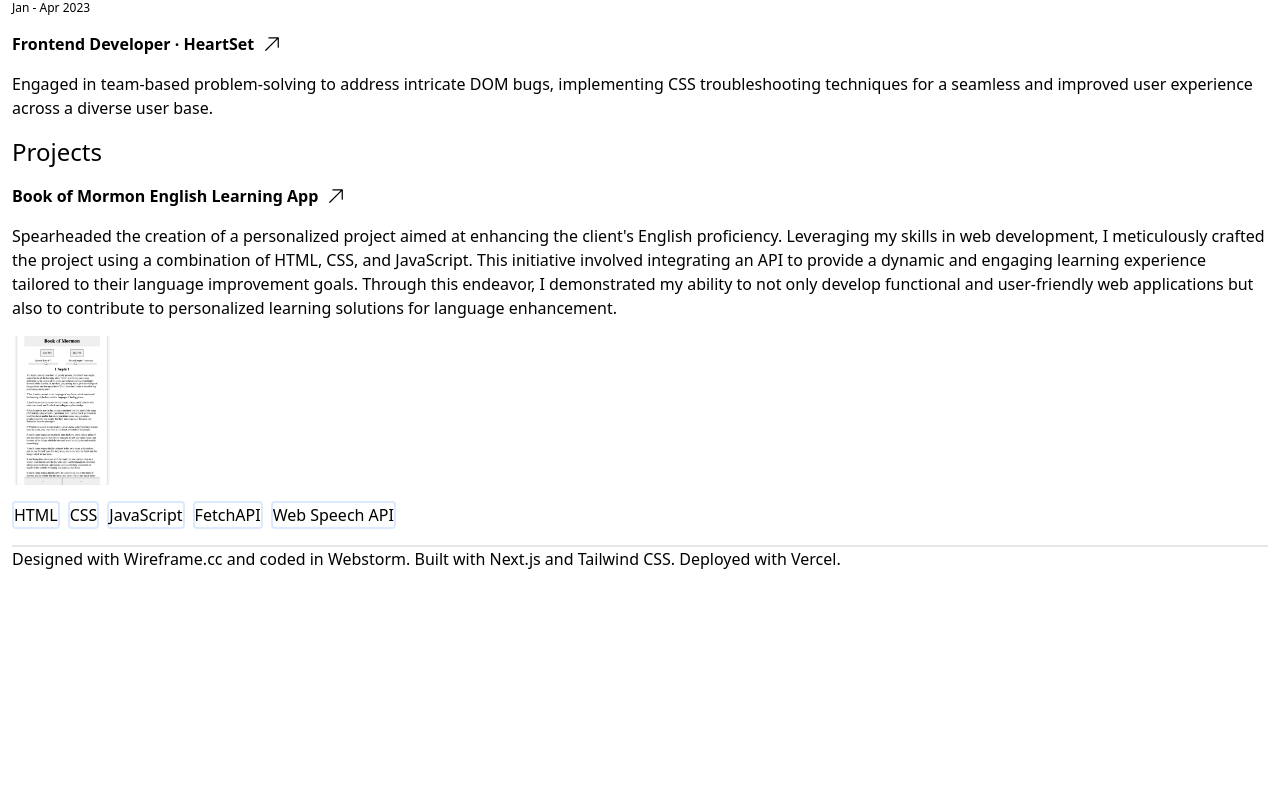
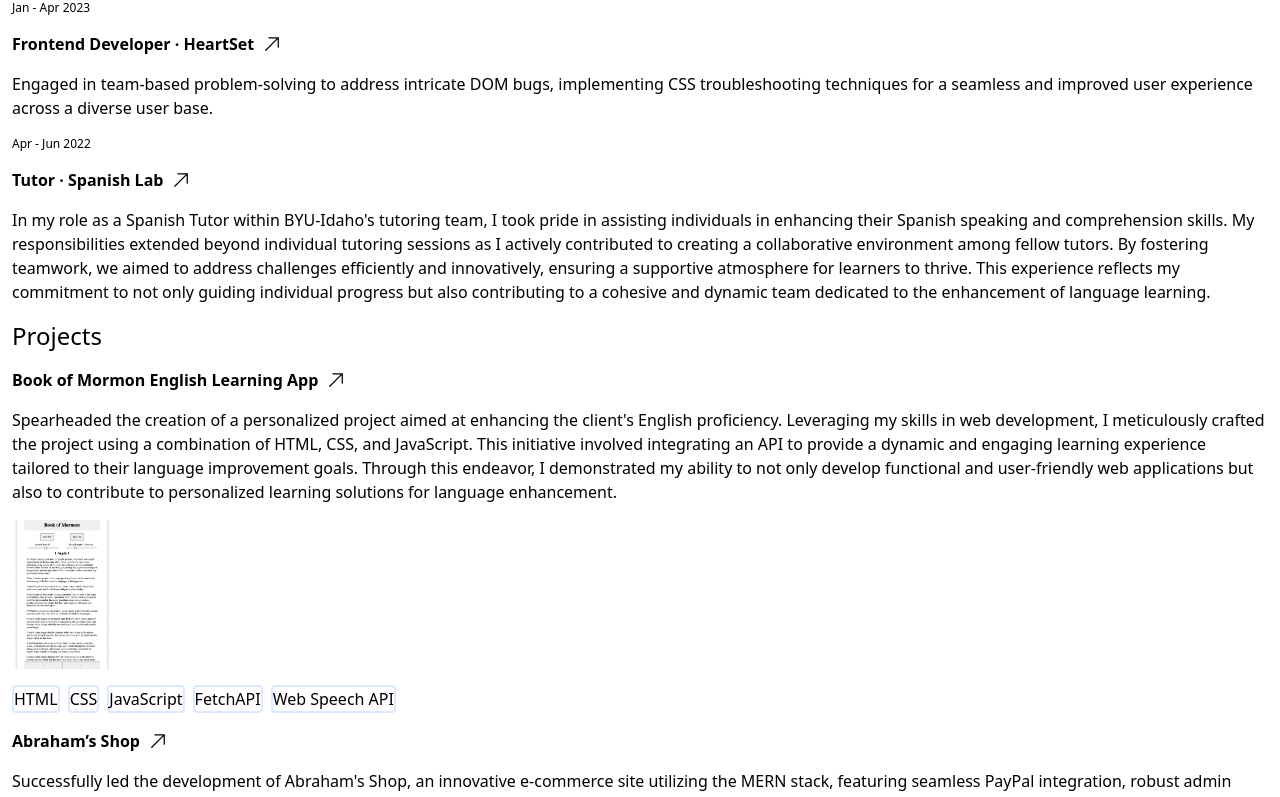
Before and after one commit to abrahamjimenez/abrahamjimenezportfolio, a Next.js app: page / in a window 1280 px wide. Shown: the part 360-1157 px from the top of the page. Before the commit the page ends 947 px from the top, so only its background shows below. Built offline with nearby package versions, Linux system fonts and the light colour scheme.

Commit message:
Add experience & projects

```diff
--- a/components/Experiences.tsx
+++ b/components/Experiences.tsx
@@ -13,6 +13,18 @@ export default function Experiences() {
         user experience across a diverse user base."
         link="https://heartset.netlify.app/"
       />
+      <Experience
+        date="Apr - Jun 2022"
+        role="Tutor"
+        title="Spanish Lab"
+        desc="In my role as a Spanish Tutor within BYU-Idaho's tutoring team, I took pride in assisting individuals
+        in enhancing their Spanish speaking and comprehension skills. My responsibilities extended beyond individual
+        tutoring sessions as I actively contributed to creating a collaborative environment among fellow tutors. By
+        fostering teamwork, we aimed to address challenges efficiently and innovatively, ensuring a supportive
+        atmosphere for learners to thrive. This experience reflects my commitment to not only guiding individual
+        progress but also contributing to a cohesive and dynamic team dedicated to the enhancement of language learning."
+        link=""
+      />
     </>
   );
 }
--- a/components/Projects.tsx
+++ b/components/Projects.tsx
@@ -19,6 +19,27 @@ export default function Projects() {
         tools={["HTML", "CSS", "JavaScript", "FetchAPI", "Web Speech API"]}
         link="https://book-of-mormon-english-learning.netlify.app/"
       />
+      <Project
+        title="Abraham’s Shop"
+        desc="Successfully led the development of Abraham's Shop, an innovative e-commerce site utilizing the MERN stack, featuring seamless PayPal integration, robust admin capabilities, and secure routes to showcase proactive initiative and dynamic web development skills."
+        img="/abrahams-shop.webp"
+        tools={[
+          "HTML",
+          "CSS",
+          "JavaScript",
+          "React.js",
+          "Redux",
+          "Express.js",
+          "MongoDB",
+          "JSON Web Token",
+          "Cookie-Parser",
+          "Bcrypt",
+          "Nodemon",
+          "Dotenv",
+          "Concurrently",
+        ]}
+        link="https://proshop-ku28.onrender.com"
+      />
     </>
   );
 }
```
Also changed, not shown: public/abrahams-shop.webp (added).
